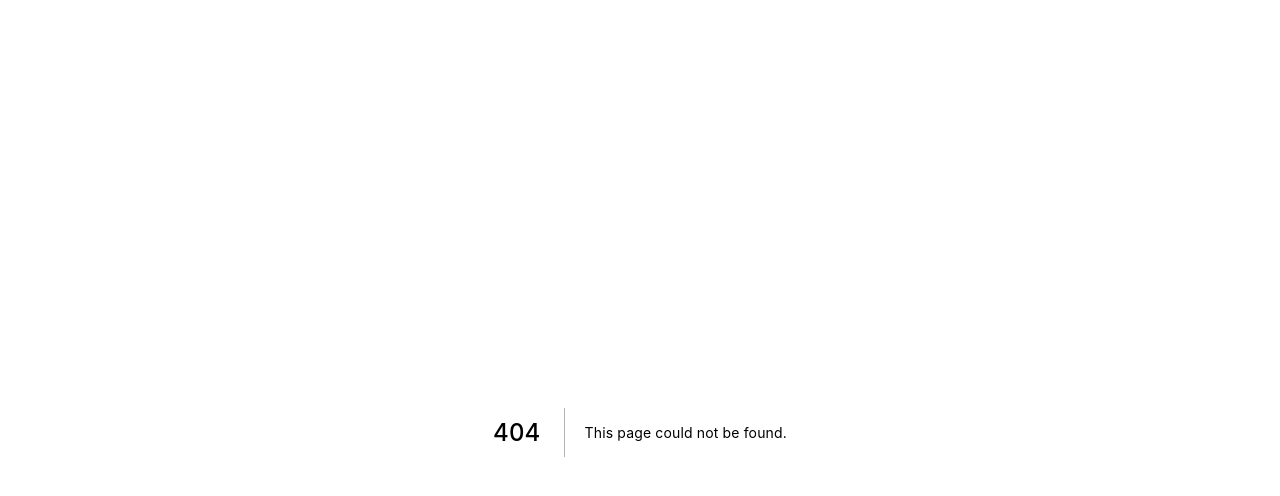
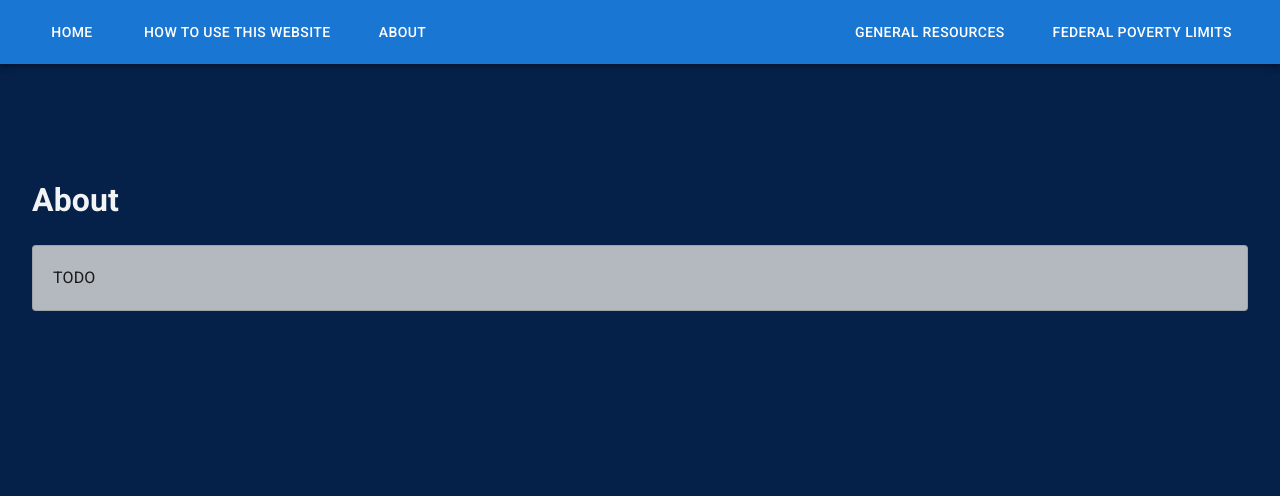
Before and after one commit to medafford/medafford.github.io, a Next.js app: page /about in a window 1280 px wide. Before the commit this address had no page. Shown: the top 496 px of the page. Built offline with nearby package versions, Linux system fonts and the light colour scheme.

Commit message:
Add navbar and pages

```diff
--- /dev/null
+++ b/src/navbar.tsx
@@ -0,0 +1,82 @@
+import React from 'react';
+import {AppBar, Box, Button, IconButton, Menu, MenuItem, Toolbar} from "@mui/material";
+import MenuIcon from '@mui/icons-material/Menu';
+import Link from 'next/link';
+
+function Item({href, children}) {
+  return <Box sx={{
+    mx: {
+      sm: 0, md: 2,
+    }, display: {
+      xs: "none", sm: "flex"
+    }
+  }}><Link href={href}>
+    <Button color={"inherit"}>{children}</Button>
+  </Link></Box>
+}
+
+export default function Navbar() {
+  const [anchorElNav, setAnchorElNav] = React.useState<null | HTMLElement>(null);
+
+  const handleDrawerOpen = (event: React.MouseEvent<HTMLElement>) => {
+    setAnchorElNav(event.currentTarget);
+  };
+  const handleDrawerClose = () => {
+    setAnchorElNav(null);
+  };
+
+  const pages = ["Home", "How to Use this Website", "About", "General Resources", "Federal Poverty Limits"];
+
+  function getLink(pageName) {
+    if (pageName == "Home") {
+      return "/"
+    }
+    return "/" + pageName.replace(/ /g, "_").toLowerCase();
+  }
+
+  return <AppBar position={"static"}>
+    <Toolbar>
+      <Box sx={{flexGrow: 1, display: {xs: 'flex', sm: 'none'}}}>
+        <IconButton
+            size="large"
+            aria-label="open navigation menu"
+            aria-controls="menu-appbar"
+            aria-haspopup="true"
+            onClick={handleDrawerOpen}
+            color="inherit"
+        >
+          <MenuIcon/>
+        </IconButton>
+        <Menu
+            id="menu-appbar"
+            anchorEl={anchorElNav}
+            anchorOrigin={{
+              vertical: 'bottom', horizontal: 'left',
+            }}
+            keepMounted
+            transformOrigin={{
+              vertical: 'top', horizontal: 'left',
+            }}
+            open={Boolean(anchorElNav)}
+            onClose={handleDrawerClose}
+            sx={{
+              display: {xs: 'block', md: 'none'},
+            }}
+        >
+          {pages.map((page) => (<MenuItem key={page} onClick={handleDrawerClose}>
+            <Link href={getLink(page)}><span style={{ color: '#000' }}>{page}</span></Link>
+          </MenuItem>))}
+        </Menu>
+      </Box>
+      {
+        pages.slice(0, 3).map((page) =>
+            (<Item href={getLink(page)} key={page}>{page}</Item>))
+      }
+      <Box sx={{flexGrow: 1}}/>
+      {
+        pages.slice(3, 5).map((page) =>
+            (<Item href={getLink(page)} key={page}>{page}</Item>))
+      }
+    </Toolbar>
+  </AppBar>
+}
--- a/src/page.module.css
+++ b/src/page.module.css
@@ -5,6 +5,7 @@
 }
 
 .heading {
+  margin-top: 80px;
   color: var(--white);
 }
 
--- a/src/pages/_app.tsx
+++ b/src/pages/_app.tsx
@@ -8,6 +8,7 @@ import {Box, createTheme, StyledEngineProvider, ThemeProvider} from '@mui/materi
 import CssBaseline from '@mui/material/CssBaseline';
 import {AppProps} from "next/app";
 import Head from 'next/head';
+import Navbar from "../navbar";
 
 export default function App({Component, pageProps}: AppProps<any>) {
   const theme = createTheme({
@@ -26,6 +27,7 @@ export default function App({Component, pageProps}: AppProps<any>) {
         </Head>
         <CssBaseline />
         <StyledEngineProvider injectFirst>
+          <Navbar />
           <Box className={styles.main}>
             <Component {...pageProps} />
           </Box>
--- /dev/null
+++ b/src/pages/about.tsx
@@ -0,0 +1,11 @@
+import styles from "@/page.module.css";
+import {Card} from "@mui/material";
+
+export default function About() {
+  return <main>
+    <h1 className={styles.heading}>About</h1>
+    <Card variant={"outlined"} className={styles.info}>
+      TODO
+    </Card>
+  </main>
+}
```
Also changed, not shown: src/pages/federal_poverty_limits.tsx (added, +11 -0 lines), src/pages/general_resources.tsx (added, +11 -0 lines), src/pages/how_to_use_this_website.tsx (added, +11 -0 lines).
